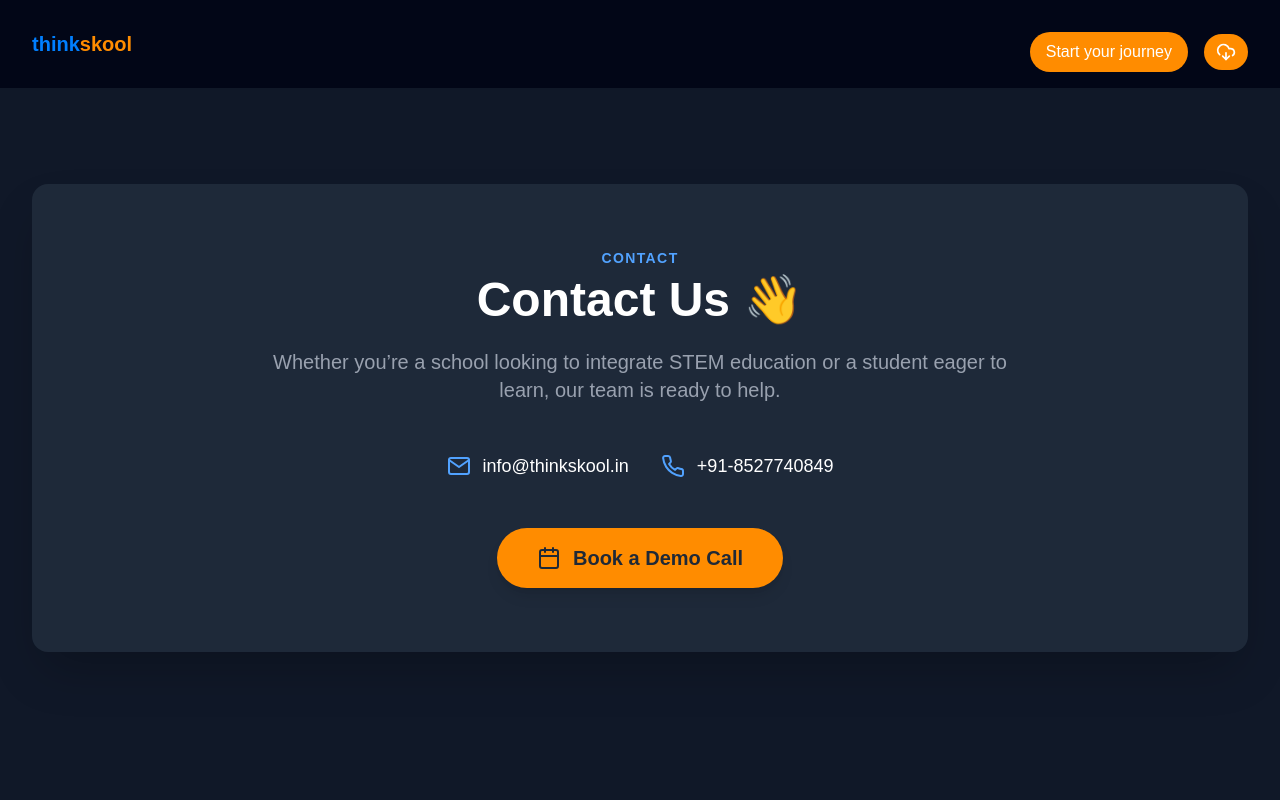
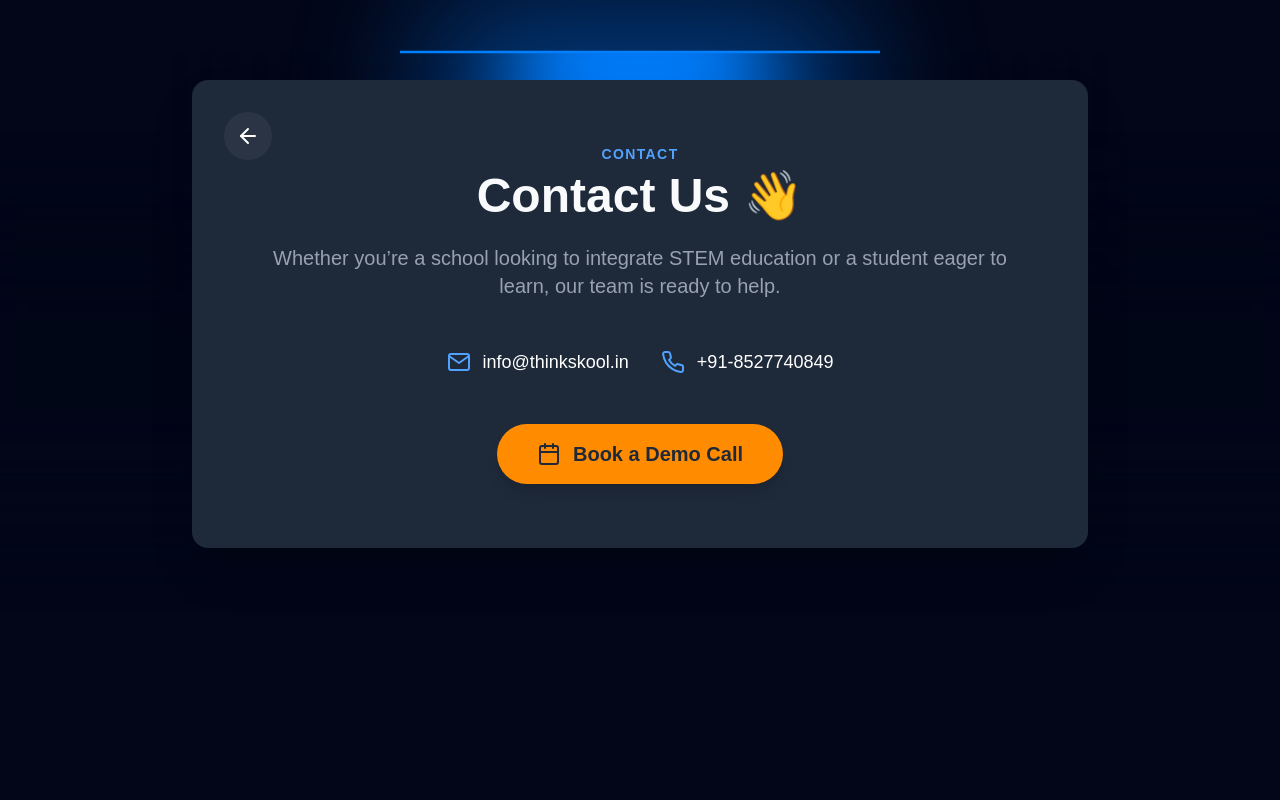
Before and after one commit to samar-raghav1/thinkskool, a React (Vite) app in the folder Client/: page /contact in a window 1280 px wide. Shown: the top 800 px of the page. Built offline with nearby package versions, Linux system fonts and the light colour scheme; no server answers.

Commit message:
Change in Landing page

```diff
--- a/Client/src/App.jsx
+++ b/Client/src/App.jsx
@@ -2,7 +2,7 @@
 import { Route, Routes, useLocation } from 'react-router-dom'; // Import useLocation
 
 // Layout Components (Always visible or shared)
-import Navbar from './components/Navbar';
+
 import Footer from './components/Footer';
 
 // Static Marketing Page Components (Should only be visible on the Home route)
@@ -34,18 +34,30 @@
 
 import { TextRevealCardPreview } from './components/TextRevealCardPreview';
 
+import Logo from './components/Logo.jsx';
+import DownloadButton from './components/DownloadButton.jsx';
+
 // --- Home Page Component ---
-const HomePage = () => (
-    <>
-        <div className=''>
-            <Hero />
+const HomePage = () => {
+  return (
+    <div>
+            {/* 1. Fixed Logo at Top Left (z-50) */}
+            <Logo/>
+
+            {/* 2. Fixed Download Button at Bottom Right (z-50) */}
+            <DownloadButton/>
+
+            {/* 3. Scrollable Content (The rest of your components) */}
+            <div className='relative pt-20'>
+                <Hero />
+                <HeroParallaxDemo />
+                <TextRevealCardPreview />
+                <DetailedProgram />
+                <About />
+            </div>
         </div>
-        <HeroParallaxDemo />
-        <TextRevealCardPreview />
-        <DetailedProgram />
-        <About />
-    </>
-);
+  )
+};
 
 const App = () => {
 
@@ -70,7 +82,8 @@
         '/student/signup',
         '/mentor/signup',
         '/admin/signup',
-        '/downloads'
+        '/downloads',
+        '/contact'
 
     ];
 
@@ -82,7 +95,7 @@
     return (
         <div>
             {/* Conditional Navbar Rendering */}
-            {!shouldHideLayout && <Navbar />}
+
 
             {/* Main Routes */}
             <Routes>
--- a/Client/src/components/Contact.jsx
+++ b/Client/src/components/Contact.jsx
@@ -1,7 +1,8 @@
 import React, { useState } from 'react';
 import { motion, AnimatePresence } from 'framer-motion';
-import { FiMail, FiPhone, FiCalendar, FiX } from 'react-icons/fi'; // Added FiX for close button
+import { FiMail, FiPhone, FiCalendar, FiX, FiArrowLeft } from 'react-icons/fi'; // Added FiX for close button
 import api from '../api/axios';
+import { LampContainer } from './ui/lamp';
 
 // --- Modal Component ---
 const BookingModal = ({ isOpen, onClose, onBook }) => {
@@ -150,15 +151,34 @@
     };
 
     return (
-        <section className="py-16 md:py-24 bg-gray-900 text-white">
-            <div className="max-w-7xl mx-auto px-4 sm:px-6 lg:px-8">
+        <LampContainer className="pt-32 md:pt-48">
               <motion.div
-                    className="bg-gray-800 p-8 md:p-16 rounded-2xl shadow-2xl text-center"
+                initial={{ opacity: 0.5, y: 100 }}
+                whileInView={{ opacity: 1, y: 0 }}
+                transition={{
+                  delay: 0.3,
+                  duration: 0.8,
+                  ease: "easeInOut",
+                }}
+                className="flex flex-col items-center justify-center text-center px-4 mt-52"
+              >
+           <div className="max-w-7xl mx-auto px-4 sm:px-6 lg:px-8 relative"> {/* <-- Added 'relative' here to contain the absolute button */}
+    <motion.div
+        className="bg-gray-800 p-8 md:p-16 rounded-2xl shadow-2xl text-center relative" // <-- Added 'relative' just in case, though the parent is handling it.
         variants={sectionVariants}
         initial="hidden"
         whileInView="visible"
         viewport={{ once: true, amount: 0.4 }}
     >
+        {/* NEW BACK BUTTON ELEMENT */}
+        <a
+            href="/" // Change this to use a routing component (e.g., <Link to="/" />) if applicable
+            className="absolute top-4 left-4 md:top-8 md:left-8 text-white hover:text-blue-400 transition duration-300 p-3 rounded-full bg-gray-700/50 hover:bg-gray-700 z-10"
+            aria-label="Go back to home"
+        >
+            <FiArrowLeft className="text-2xl" />
+        </a>
+
         {/* Header/Text content... (omitted for brevity) */}
         <motion.h2
             className="text-sm uppercase tracking-widest font-semibold text-blue-400 mb-2"
@@ -242,7 +262,9 @@
                     />
                 )}
             </AnimatePresence>
-        </section>
+            </motion.div>
+            </LampContainer>
+
     );
 };
 
--- /dev/null
+++ b/Client/src/components/DownloadButton.jsx
@@ -0,0 +1,26 @@
+import React from 'react'
+import Tooltip from './Tooltip';
+import { useNavigate } from 'react-router-dom';
+import { DownloadCloudIcon } from 'lucide-react';
+
+const DownloadButton = () => {
+      const customOrange = '#FF8C00';
+    const navigate = useNavigate();
+  return (
+     <div className="fixed bottom-6 right-6 z-50">
+                <Tooltip text="Download catalog">
+                    <button
+                        // NOTE: Ensure navigate and setIsMenuOpen functions are available in this scope
+                        onClick={() => {  navigate('/downloads'); }}
+                        className="p-4 flex rounded-full text-white transition duration-150 shadow-xl hover:shadow-2xl hover:scale-105 transform cursor-pointer"
+                        style={{ backgroundColor: customOrange }}
+                        aria-label="Download catalog"
+                    >
+                        <DownloadCloudIcon className="w-6 h-6" />
+                    </button>
+                </Tooltip>
+            </div>
+  )
+}
+
+export default DownloadButton
--- a/Client/src/components/Hero.jsx
+++ b/Client/src/components/Hero.jsx
@@ -23,6 +23,7 @@
         <h1 className="text-5xl sm:text-6xl lg:text-7xl font-extrabold max-w-5xl leading-tight mb-6 text-white drop-shadow-2xl">
           Transform Education with <br className="hidden md:block" />
           <span className="text-[#007FFF] drop-shadow-[0_0_15px_rgba(0,127,255,0.5)]">think</span>
+           <span className='inline-block w-2'></span>
           <span className="text-[#FF8C00] drop-shadow-[0_0_15px_rgba(255,140,0,0.5)]">skool</span>
         </h1>
 
--- /dev/null
+++ b/Client/src/components/Logo.jsx
@@ -0,0 +1,54 @@
+import React, { useEffect, useState } from 'react'
+import { useNavigate } from 'react-router-dom';
+
+const Logo = () => {
+  const [hasScrolled, setHasScrolled] = useState(false);
+  const navigate=useNavigate();
+
+    // 2. useEffect to add and clean up the scroll listener
+    useEffect(() => {
+        const handleScroll = () => {
+            // Check if the scroll position is past a certain threshold (e.g., 100 pixels)
+            const isScrolled = window.scrollY > 400;
+            if (isScrolled !== hasScrolled) {
+                setHasScrolled(isScrolled);
+            }
+        };
+
+        // Attach the listener to the window
+        window.addEventListener('scroll', handleScroll);
+
+        // Clean up the listener when the component unmounts
+        return () => {
+            window.removeEventListener('scroll', handleScroll);
+        };
+    }, [hasScrolled]); // Re-run effect only if hasScrolled changes
+
+    return (
+        <div className="fixed top-0 left-0 z-50 w-full py-3 px-4 sm:py-4 sm:px-6 backdrop-blur-sm shadow-md transition-all duration-300">
+            <div className="max-w-7xl mx-auto flex items-center justify-between space-x-4">
+                {/* Logo (Left Side) */}
+                <div className="text-xl sm:text-2xl font-extrabold text-gray-800 flex items-center">
+                    <span className='text-brand-blue'>think</span>
+                    <span className='inline-block w-2'></span>
+                    <span className='text-brand-orange'>skool</span>
+                </div>
+
+                {/* Login Button (Right Side) */}
+                {/* Conditional rendering: Only show the button when 'hasScrolled' is true */}
+                {hasScrolled && (
+                    <div className="hidden md:block"> {/* Hide on small screens, show on medium and large screens */}
+                        <button
+                            onClick={()=>navigate('/role')} // Use <Link to="/login"> if using a router
+                            className="bg-brand-orange text-white px-4 py-2 rounded-full font-semibold shadow-lg hover:shadow-xl transition duration-300 ease-in-out cursor-pointer"
+                        >
+                            Login
+                        </button>
+                    </div>
+                )}
+            </div>
+        </div>
+  )
+}
+
+export default Logo
--- a/Client/src/components/Navbar.jsx
+++ /dev/null
@@ -1,137 +0,0 @@
-/* eslint-disable react-hooks/set-state-in-effect */
-
-import { Download, DownloadCloudIcon, MenuIcon, XIcon } from 'lucide-react';
-import React, { useEffect, useRef, useState } from 'react';
-import { Link, useNavigate } from 'react-router-dom';
-import Tooltip from './Tooltip';
-
-const Navbar = () => {
-  const navigate = useNavigate();
-
-  const customOrange = '#FF8C00';
-
-  const MD_BREAKPOINT_QUERY = '(min-width: 768px)';
-
-  // 1. Determine Initial State based on Screen Size
-  // If the window is wide when the component loads, the menu should be false initially.
-  const isScreenWide = window.matchMedia(MD_BREAKPOINT_QUERY).matches;
-  const [isMenuOpen, setIsMenuOpen] = useState(isScreenWide);
-
-  // Note: We set it to true/false based on the *current* screen size for the initial render.
-  // It's often simpler to just initialize it to false:
-  // const [isMenuOpen, setIsMenuOpen] = useState(false);
-  // and let the logic below enforce the closing. Let's stick with the simpler initial false.
-
-  // Let's reset the initial state to the simplest form and rely on useEffect to correct it.
-  // const [isMenuOpen, setIsMenuOpen] = useState(false); // Simpler initial state
-
-  const menuRef = useRef(null);
-
-  // 2. useEffect for automatic closing on large screens (both mount and resize)
-  useEffect(() => {
-    const mediaQuery = window.matchMedia(MD_BREAKPOINT_QUERY);
-
-    const handleMediaQueryChange = (e) => {
-      // If the screen is wide (768px+) AND the menu is currently open, close it.
-      if (e.matches && isMenuOpen) {
-        setIsMenuOpen(false);
-      }
-    };
-
-    // A. Initial Check on Mount:
-    // If the component loads and the screen is already wide, ensure the menu is closed.
-    if (mediaQuery.matches) {
-      setIsMenuOpen(false);
-    }
-
-    // B. Listen for Changes (Resize):
-    mediaQuery.addEventListener('change', handleMediaQueryChange);
-
-    // C. Cleanup: Remove the listener when the component unmounts.
-    return () => {
-      mediaQuery.removeEventListener('change', handleMediaQueryChange);
-    };
-  }, [isMenuOpen]); // Dependency on isMenuOpen ensures the latest state is used in handleMediaQueryChange
-
-  // 3. useEffect for Click Outside Logic (remains the same)
-  useEffect(() => {
-    const handleClickOutside = (event) => {
-      if (isMenuOpen && menuRef.current && !menuRef.current.contains(event.target)) {
-        setIsMenuOpen(false);
-      }
-    };
-    document.addEventListener("mousedown", handleClickOutside);
-    return () => {
-      document.removeEventListener("mousedown", handleClickOutside);
-    };
-  }, [isMenuOpen]);
-
-  return (
-    <header className="flex justify-between items-center max-w-7xl mx-auto px-4 sm:px-6 lg:px-8 py-4">
-      {/* Left Section: Logo and Navigation Links */}
-      <div className="flex items-center space-x-8">
-        {/* Logo and Language Dropdown */}
-        <div className="text-xl font-bold text-gray-800 flex items-center">
-          <span className='text-[#007FFF]'>think</span>
-          <span className='text-[#FF8C00]'>skool</span>
-
-        </div>
-
-      </div>
-
-      {/* Right Section: Auth Buttons */}
-      <div className="flex items-center space-x-4" ref={menuRef}>
-
-        {/* Hamburger Icon button */}
-        <button
-          onClick={() => setIsMenuOpen(!isMenuOpen)}
-          className="md:hidden p-2 text-gray-700 rounded-full hover:bg-gray-100 transition duration-150"
-        >
-          {isMenuOpen ? (
-            <XIcon className="w-6 h-6" />
-          ) : (
-            <MenuIcon className="w-6 h-6" />
-          )}
-        </button>
-
-        {/* Button Container */}
-        <div
-          className={`
-          flex items-center space-x-4 w-full mt-4
-          ${isMenuOpen ? 'flex' : 'hidden'}
-          md:flex
-          ${isMenuOpen ? 'absolute right-0 top-12 p-8 bg-white/80 shadow-xl flex-col space-x-0 space-y-2 rounded-lg z-20' : ''}
-        `}
-        >
-          {/* Start your journey Button */}
-          <button
-            onClick={() => { navigate('/role'); setIsMenuOpen(false); }}
-            className="px-4 py-2 font-medium rounded-full text-white transition duration-150 hover:opacity-90 cursor-pointer w-full md:w-auto"
-            style={{ backgroundColor: customOrange }}
-          >
-            Start your journey
-          </button>
-
-          {/* Download Catalog Button */}
-          <div className='flex justify-between items-center gap-2'>
-            <a target="_blank"
-              className="block md:hidden text-sm font-medium  text-[#007FFF] ">
-              download Catalog
-            </a>
-            <Tooltip text="Download catalog">
-              <button
-                onClick={() => { navigate('/downloads'); setIsMenuOpen(false); }}
-                className="px-3 flex py-2 font-medium rounded-full text-white transition duration-150 hover:opacity-90 cursor-pointer w-full md:w-auto"
-                style={{ backgroundColor: customOrange }}
-              >
-                <DownloadCloudIcon className="w-5 h-5" />
-              </button>
-            </Tooltip>
-          </div>
-        </div>
-      </div>
-    </header>
-  );
-};
-
-export default Navbar;
```
Also changed, not shown: Client/src/pages/DownloadPage.jsx (+8 -2 lines), 1 other file (tests, documents, lock files or other folders). Lines whose indentation alone changed are shown as unchanged.
